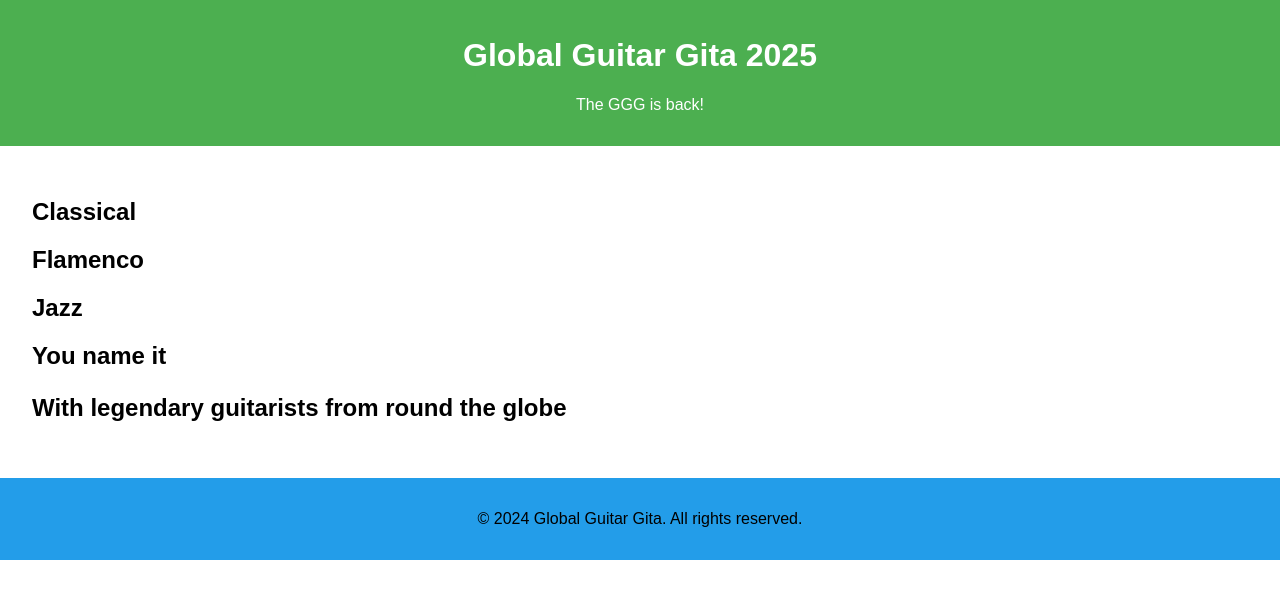
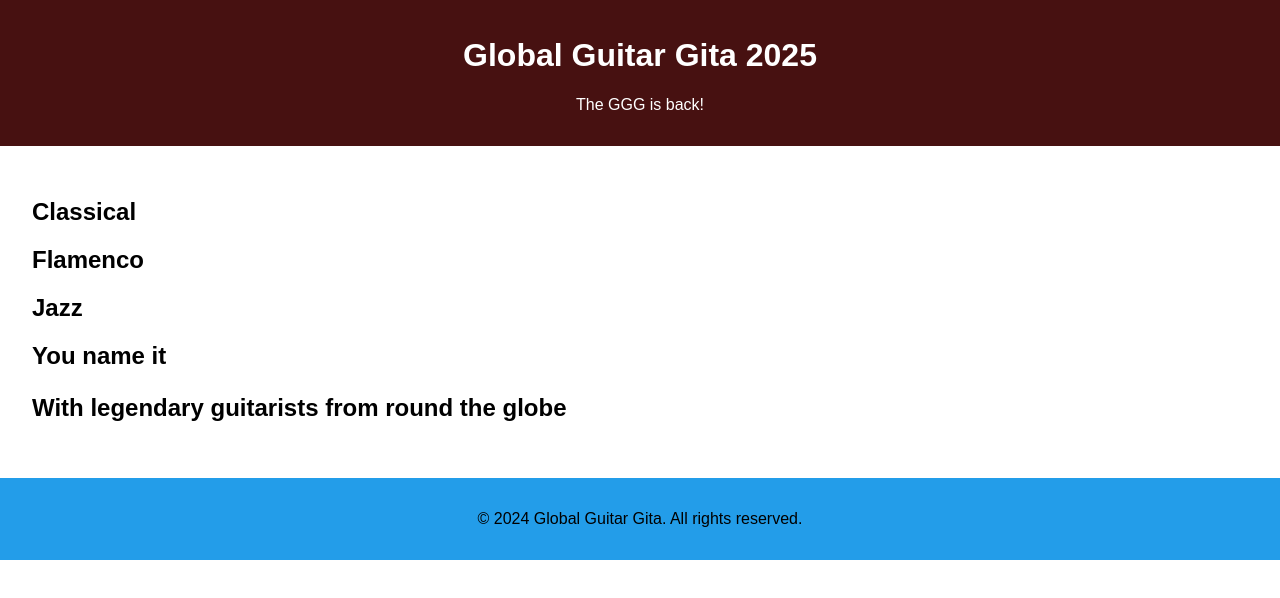
Before and after one commit to Sidharth-Sarangi/My-Website, a plain HTML site: page index.html in a window 1280 px wide. Drawn offline with Linux system fonts and the light colour scheme.

Commit message:
Update index.html

```diff
--- a/index.html
+++ b/index.html
@@ -11,7 +11,7 @@
             padding: 0;
         }
         header {
-            background-color: #4CAF50;
+            background-color: #471111;
             color: white;
             text-align: center;
             padding: 1rem;
```
